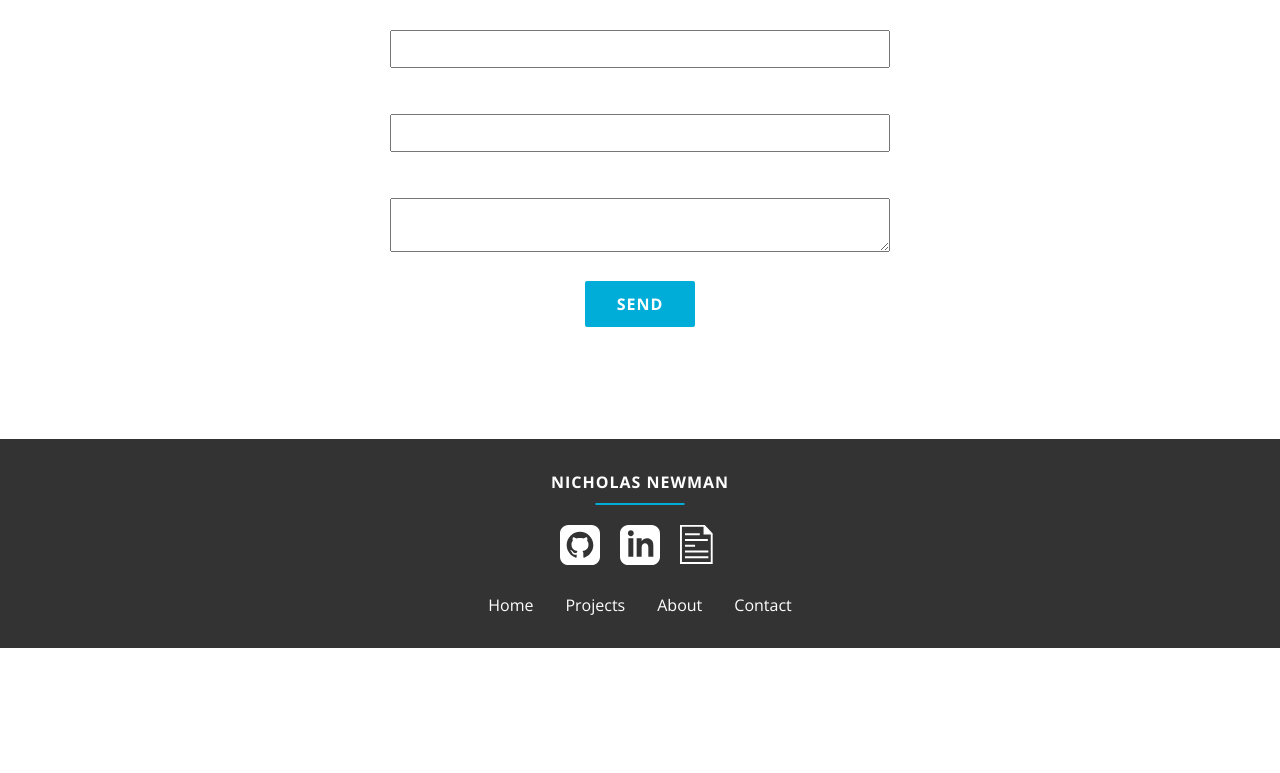
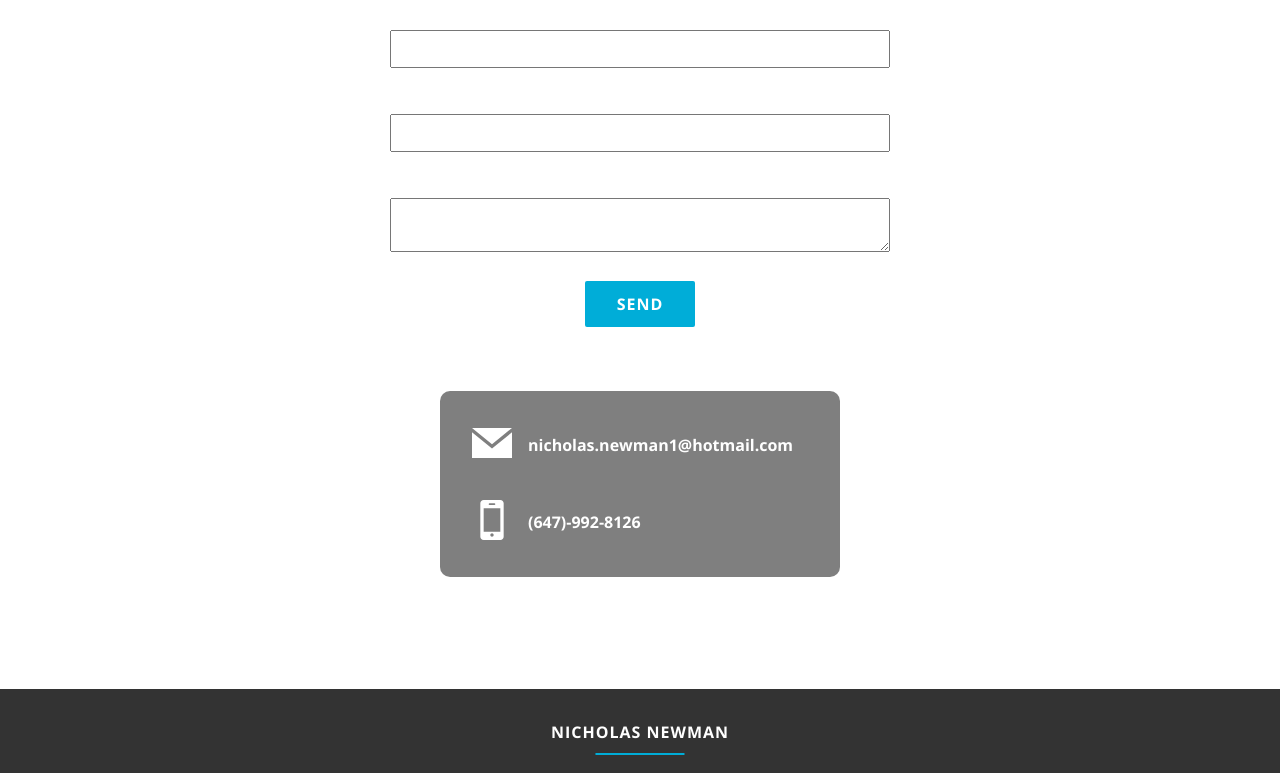
Before and after one commit to nicholas-newman1/portfolio-react, a React (Create React App) app: page / in a window 1280 px wide. Shown: the part 2853-3626 px from the top of the page. Before the commit the page ends 3501 px from the top, so only its background shows below. Built offline with nearby package versions, Linux system fonts and the light colour scheme.

Commit message:
added contact details

```diff
--- /dev/null
+++ b/src/components/svgs/Email.js
@@ -0,0 +1,11 @@
+import React from 'react';
+
+const Email = () => {
+  return (
+    <svg xmlns='http://www.w3.org/2000/svg' viewBox='0 0 24 24'>
+      <path d='M12 12.713l-11.985-9.713h23.97l-11.985 9.713zm0 2.574l-12-9.725v15.438h24v-15.438l-12 9.725z' />
+    </svg>
+  );
+};
+
+export default Email;
--- /dev/null
+++ b/src/components/svgs/Phone.js
@@ -0,0 +1,11 @@
+import React from 'react';
+
+const Phone = () => {
+  return (
+    <svg xmlns='http://www.w3.org/2000/svg' viewBox='0 0 24 24'>
+      <path d='M19 2c0-1.104-.896-2-2-2h-10c-1.104 0-2 .896-2 2v20c0 1.104.896 2 2 2h10c1.104 0 2-.896 2-2v-20zm-8.5 0h3c.276 0 .5.224.5.5s-.224.5-.5.5h-3c-.276 0-.5-.224-.5-.5s.224-.5.5-.5zm1.5 20c-.553 0-1-.448-1-1s.447-1 1-1c.552 0 .999.448.999 1s-.447 1-.999 1zm5-3h-10v-14.024h10v14.024z' />
+    </svg>
+  );
+};
+
+export default Phone;
--- a/src/pages/HomePage/Contact/Contact.js
+++ b/src/pages/HomePage/Contact/Contact.js
@@ -1,10 +1,13 @@
 import React from 'react';
+import Email from '../../../components/svgs/Email';
+import Phone from '../../../components/svgs/Phone';
 import './contact.css';
 
 const Contact = () => {
   return (
     <section id='contact' className='contact container'>
       <h2 className='section-heading'>Contact</h2>
+
       <form className='contact__form'>
         <label className='contact__label'>
           Name:
@@ -20,6 +23,21 @@ const Contact = () => {
         </label>
         <button className='contact__submit'>Send</button>
       </form>
+
+      <div className='contact__details'>
+        <a className='contact__link' href='mailto:nicholas.newman1@hotmail.com'>
+          <div className='contact__icon'>
+            <Email />
+          </div>
+          nicholas.newman1@hotmail.com
+        </a>
+        <a className='contact__link' href='tel:6479928126'>
+          <div className='contact__icon'>
+            <Phone />
+          </div>
+          (647)-992-8126
+        </a>
+      </div>
     </section>
   );
 };
--- a/src/pages/HomePage/Contact/contact.css
+++ b/src/pages/HomePage/Contact/contact.css
@@ -4,9 +4,9 @@
 }
 
 .contact__form {
-  margin-top: -0rem;
   display: flex;
   flex-direction: column;
+  margin-bottom: 4rem;
 }
 
 .contact__label {
@@ -43,3 +43,66 @@
 .contact__submit:hover {
   opacity: 90%;
 }
+
+.contact__details {
+  background: rgba(0, 0, 0, 0.5);
+  padding: 1rem;
+  border-radius: 10px;
+}
+
+.contact__link {
+  display: flex;
+  align-items: center;
+  flex-direction: column;
+  transition: transform 300ms;
+}
+
+.contact__link:hover {
+  transform: scale(1.05);
+}
+
+.contact__link + .contact__link {
+  margin-top: 2rem;
+}
+
+.contact__phone {
+  margin-top: 1rem;
+}
+
+.contact__icon {
+  flex-shrink: 0;
+  width: 40px;
+  fill: #00add8;
+  fill: white;
+  margin-bottom: 0.25rem;
+}
+
+.contact__link {
+  color: white;
+  font-weight: 700;
+  font-size: 0.9rem;
+  text-decoration: none;
+}
+
+@media (min-width: 370px) {
+  .contact__link {
+    font-size: 1rem;
+  }
+}
+
+@media (min-width: 450px) {
+  .contact__details {
+    max-width: 400px;
+    padding: 2rem;
+    margin: 0 auto;
+  }
+  .contact__link {
+    flex-direction: row;
+    font-size: 1rem;
+  }
+
+  .contact__icon {
+    margin-right: 1rem;
+    margin-bottom: 0;
+  }
+}
```
Also changed, not shown: 1 other file (tests, documents, lock files or other folders).
